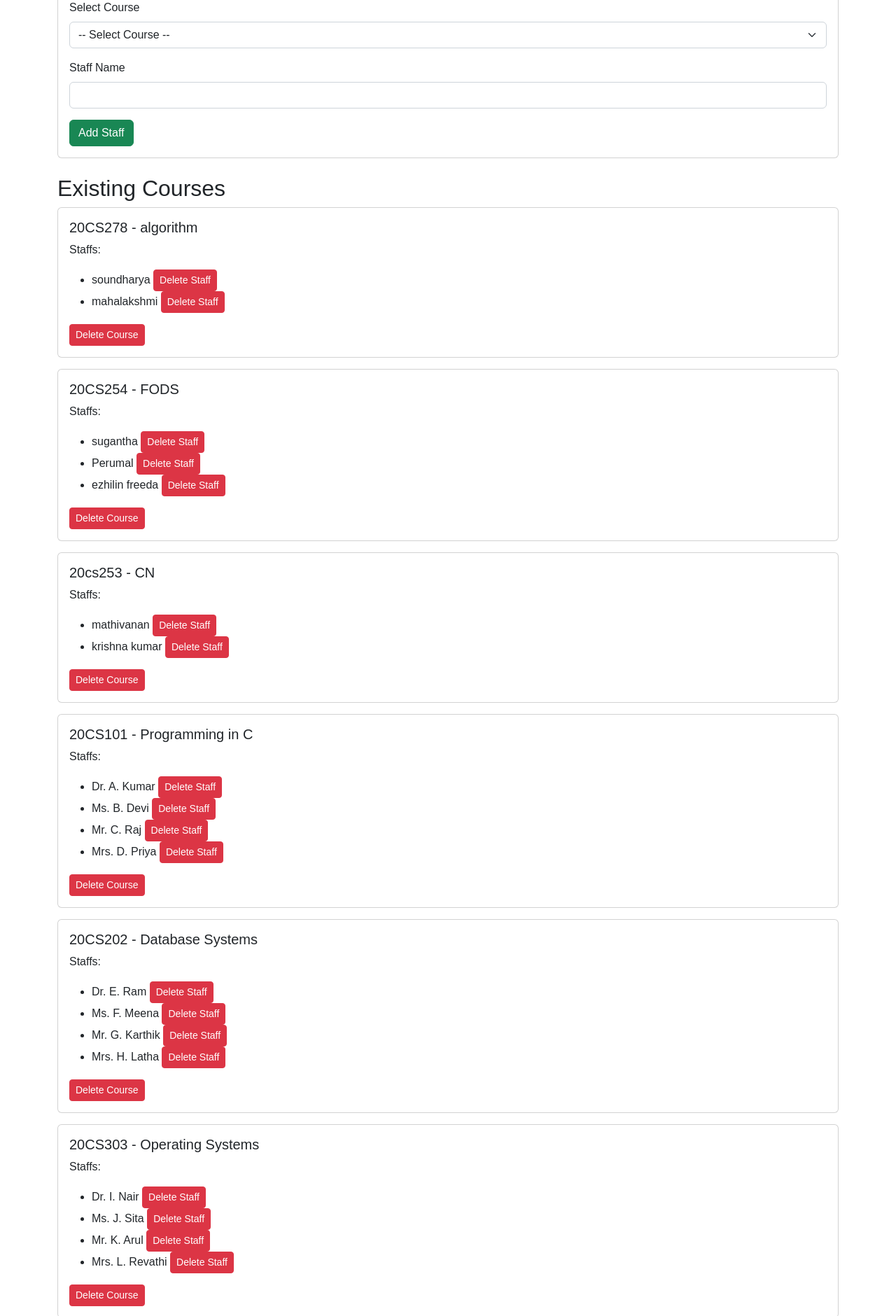
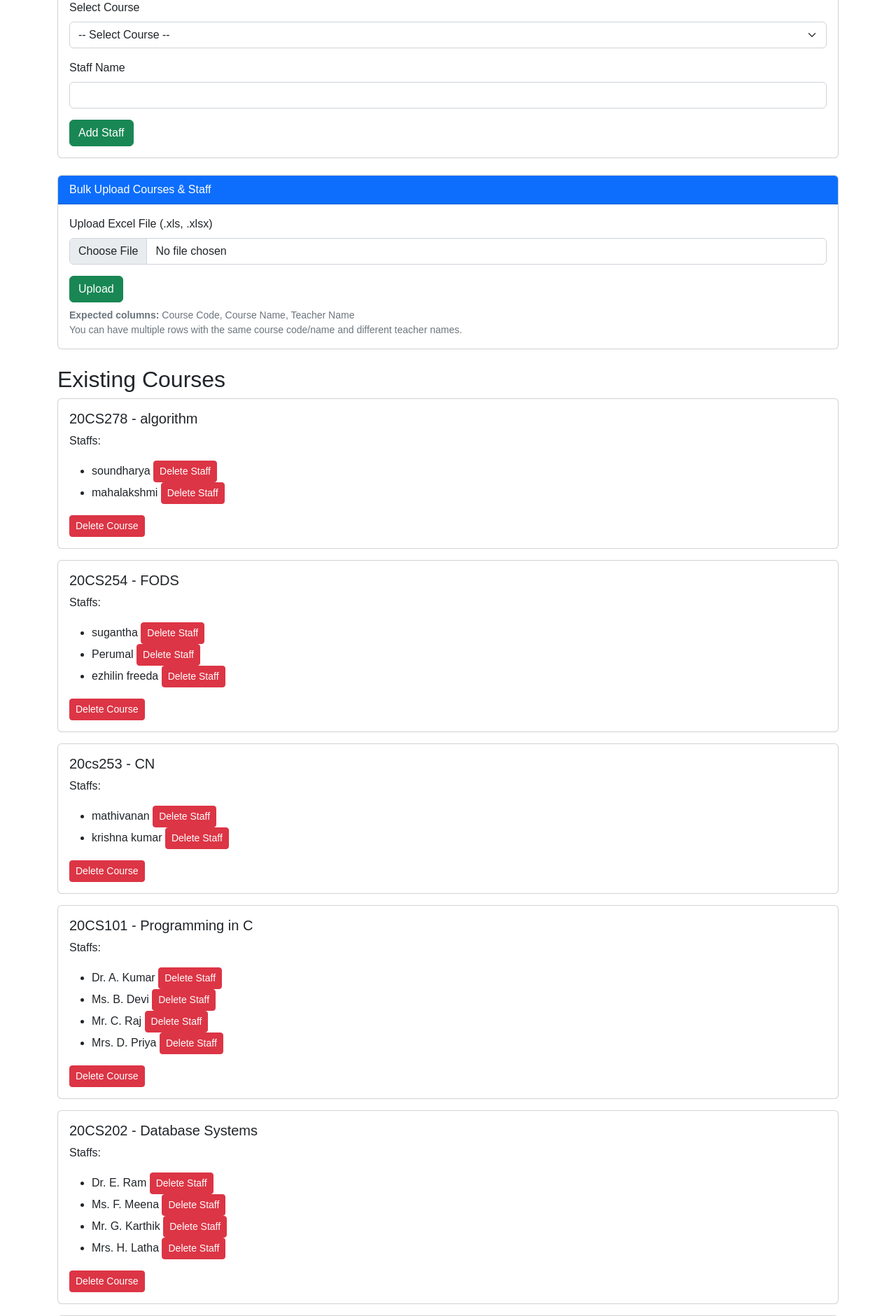
Before and after one commit to SERAN05/CRF, a Flask app: page /admin/courses in a window 1280 px wide. Shown: the part 504-2384 px from the top of the page at 70% size. Run offline with Flask 3, Linux system fonts and the light colour scheme; a user stored in the database is signed in.

Commit message:
added few changes,after this will add result

```diff
--- a/routes/admin_routes.py
+++ b/routes/admin_routes.py
@@ -7,9 +7,13 @@ from werkzeug.security import generate_password_hash, check_password_hash
 from werkzeug.utils import secure_filename
 from sqlalchemy import func, inspect
 from myextensions import db
+from reportlab.lib.pagesizes import letter, landscape
+from reportlab.lib import colors
+from reportlab.platypus import SimpleDocTemplate, Table, TableStyle, Paragraph
+from reportlab.lib.styles import getSampleStyleSheet
 
 from models import User, Student, Event, Course, Staff, Question, FeedbackResponse, QuestionResponse
-from utils.excel_handler import allowed_file, validate_student_excel
+from utils.excel_handler import allowed_file, validate_student_excel, validate_course_staff_excel
 from utils.pdf_generator import generate_pdf_report
 
 admin_bp = Blueprint('admin', __name__, url_prefix='/admin')
@@ -31,8 +35,7 @@ def safe_filter(query_obj):
 
 @admin_bp.route('/login', methods=['GET', 'POST'])
 def login():
-    if current_user.is_authenticated and current_user.is_admin:
-        return redirect(url_for('admin.dashboard'))
+    # Always require credentials, even if already authenticated
     if request.method == 'POST':
         username = request.form.get('username')
         password = request.form.get('password')
@@ -58,19 +61,22 @@ def dashboard():
     if not current_user.is_admin:
         flash('Access denied. You must be an admin to view this page.', 'danger')
         return redirect(url_for('admin.login'))
-    # Use safe_filter so that if is_deleted column is not present, we fall back to all events.
     events = safe_filter(Event.query).all()
     courses = Course.query.all()
     total_students = Student.query.count()
     total_responses = FeedbackResponse.query.count()
     active_event = safe_filter(Event.query.filter_by(is_active=True)).first()
+    event_responses = 0
     completion_rate = 0
+    students = Student.query.order_by(Student.roll_number).all()
+    responded_ids = set([r[0] for r in db.session.query(FeedbackResponse.student_id).filter_by(event_id=active_event.id).distinct().all()]) if active_event else set()
     if total_students > 0 and active_event:
-        event_responses = FeedbackResponse.query.filter_by(event_id=active_event.id).count()
+        event_responses = db.session.query(FeedbackResponse.student_id).filter_by(event_id=active_event.id).distinct().count()
         completion_rate = (event_responses / total_students) * 100
     return render_template('admin/dashboard.html', events=events, courses=courses,
                            total_students=total_students, total_responses=total_responses,
-                           active_event=active_event, completion_rate=completion_rate)
+                           active_event=active_event, completion_rate=completion_rate, event_responses=event_responses,
+                           students=students, responded_ids=responded_ids)
 
 @admin_bp.route('/events', methods=['GET', 'POST'])
 @login_required
@@ -171,10 +177,14 @@ def manage_courses():
             if not course_id or not staff_name:
                 flash('Course and staff name are required', 'danger')
                 return redirect(url_for('admin.manage_courses'))
-            staff = Staff(name=staff_name, course_id=course_id)
-            db.session.add(staff)
-            db.session.commit()
-            flash('Staff added successfully', 'success')
+            staff = Staff.query.get_or_404(course_id)
+            if FeedbackResponse.query.filter_by(course_id=staff.course_id).count() > 0:
+                flash('Cannot add staff to course with existing responses', 'danger')
+            else:
+                staff = Staff(name=staff_name, course_id=staff.course_id)
+                db.session.add(staff)
+                db.session.commit()
+                flash('Staff added successfully', 'success')
         elif action == 'delete_course':
             course_id = request.form.get('course_id')
             course = Course.query.get_or_404(course_id)
@@ -194,6 +204,40 @@ def manage_courses():
                 db.session.delete(staff)
                 db.session.commit()
                 flash('Staff deleted successfully', 'success')
+        elif action == 'upload_courses':
+            if 'file' not in request.files:
+                flash('No file part', 'danger')
+                return redirect(request.url)
+            file = request.files['file']
+            if file.filename == '':
+                flash('No selected file', 'danger')
+                return redirect(request.url)
+            if file and allowed_file(file.filename):
+                try:
+                    success, message, data = validate_course_staff_excel(file)
+                    if not success:
+                        flash(message, 'danger')
+                        return redirect(request.url)
+                    added_courses = 0
+                    added_staff = 0
+                    for course_code, course_name, teacher_name in data:
+                        course = Course.query.filter_by(code=course_code, name=course_name).first()
+                        if not course:
+                            course = Course(code=course_code, name=course_name)
+                            db.session.add(course)
+                            db.session.commit()
+                            added_courses += 1
+                        staff = Staff.query.filter_by(name=teacher_name, course_id=course.id).first()
+                        if not staff:
+                            staff = Staff(name=teacher_name, course_id=course.id)
+                            db.session.add(staff)
+                            db.session.commit()
+                            added_staff += 1
+                    flash(f"{message}. Added {added_courses} new courses and {added_staff} new staff.", 'success')
+                except Exception as e:
+                    flash(f'Error processing file: {str(e)}', 'danger')
+            else:
+                flash('Invalid file type. Please upload an Excel file (.xls, .xlsx)', 'danger')
     courses = Course.query.all()
     return render_template('admin/manage_courses.html', courses=courses)
 
@@ -288,8 +332,11 @@ def results():
     courses = Course.query.all()
     staffs = Staff.query.all()
     questions = Question.query.all()
+    students = Student.query.order_by(Student.roll_number).all()
+    responded_ids = set([r[0] for r in db.session.query(FeedbackResponse.student_id).filter_by(event_id=active_event.id).distinct().all()]) if active_event else set()
     return render_template('admin/results.html', active_event=active_event,
-                           courses=courses, staffs=staffs, questions=questions)
+                           courses=courses, staffs=staffs, questions=questions,
+                           students=students, responded_ids=responded_ids)
 
 @admin_bp.route('/api/results/staff/<int:staff_id>')
 @login_required
@@ -363,3 +410,49 @@ def download_report(staff_id):
     filename = f"report_{staff.course.code}_{staff.name.replace(' ', '_')}_{event.title.replace(' ', '_')}.pdf"
     return send_file(BytesIO(pdf_buffer.getvalue()), mimetype='application/pdf',
                      as_attachment=True, download_name=filename)
+
+@admin_bp.route('/download_student_responses_pdf')
+@login_required
+def download_student_responses_pdf():
+    if not current_user.is_admin:
+        flash('Access denied.', 'danger')
+        return redirect(url_for('admin.dashboard'))
+    try:
+        active_event = Event.query.filter_by(is_active=True, is_deleted=False).first()
+    except Exception:
+        active_event = Event.query.filter_by(is_active=True).first()
+    students = Student.query.order_by(Student.roll_number).all()
+    responded_ids = set([r[0] for r in db.session.query(FeedbackResponse.student_id).filter_by(event_id=active_event.id).distinct().all()]) if active_event else set()
+    # Prepare data for PDF
+    data = [['S.No', 'Roll Number', 'Name', 'Response']]
+    for idx, student in enumerate(students, 1):
+        response = 'Yes' if student.id in responded_ids else 'No'
+        data.append([str(idx), student.roll_number, student.name, response])
+    buffer = BytesIO()
+    doc = SimpleDocTemplate(buffer, pagesize=landscape(letter))
+    style = getSampleStyleSheet()["Normal"]
+    table = Table(data, repeatRows=1)
+    table.setStyle(TableStyle([
+        ('BACKGROUND', (0,0), (-1,0), colors.HexColor('#007bff')),
+        ('TEXTCOLOR', (0,0), (-1,0), colors.white),
+        ('ALIGN', (0,0), (-1,-1), 'CENTER'),
+        ('FONTNAME', (0,0), (-1,0), 'Helvetica-Bold'),
+        ('FONTSIZE', (0,0), (-1,0), 12),
+        ('FONTSIZE', (0,1), (-1,-1), 10),
+        ('ROWBACKGROUNDS', (0,1), (-1,-1), [colors.whitesmoke, colors.lightgrey]),
+        ('GRID', (0,0), (-1,-1), 0.5, colors.grey),
+    ]))
+    event_title = active_event.title if active_event else 'No Event'
+    event_date = active_event.created_at.strftime('%Y-%m-%d') if active_event and active_event.created_at else ''
+    pdf_title = f'Student Response Status - {event_title} ({event_date})'
+    elements = [Paragraph(pdf_title, style), table]
+    doc.build(elements)
+    buffer.seek(0)
+    return send_file(buffer, mimetype='application/pdf', as_attachment=True, download_name='student_responses.pdf')
+
+# Route to force logout (for use when leaving admin area)
+@admin_bp.route('/force_logout')
+def force_logout():
+    logout_user()
+    flash("Session ended. Please log in again to access the admin panel.", "info")
+    return redirect(url_for('index'))
--- a/templates/admin/manage_courses.html
+++ b/templates/admin/manage_courses.html
@@ -71,6 +71,25 @@
     </div>
   </div>
 
+  <!-- Bulk Upload Courses & Staff -->
+  <div class="card mb-4">
+    <div class="card-header bg-primary text-white">Bulk Upload Courses & Staff</div>
+    <div class="card-body">
+      <form action="{{ url_for('admin.manage_courses') }}" method="post" enctype="multipart/form-data">
+        <input type="hidden" name="action" value="upload_courses">
+        <div class="mb-3">
+          <label for="file" class="form-label">Upload Excel File (.xls, .xlsx)</label>
+          <input type="file" name="file" id="file" class="form-control" accept=".xls,.xlsx" required>
+        </div>
+        <button type="submit" class="btn btn-success">Upload</button>
+      </form>
+      <div class="form-text mt-2">
+        <b>Expected columns:</b> Course Code, Course Name, Teacher Name<br>
+        You can have multiple rows with the same course code/name and different teacher names.
+      </div>
+    </div>
+  </div>
+
   <!-- Existing Courses & Staffs -->
   <h2>Existing Courses</h2>
   {% if courses %}
--- a/templates/base.html
+++ b/templates/base.html
@@ -91,5 +91,16 @@
   <script src="https://cdn.jsdelivr.net/npm/bootstrap@5.2.3/dist/js/bootstrap.bundle.min.js"></script>
   <script src="https://cdnjs.cloudflare.com/ajax/libs/chart.js/3.9.1/chart.min.js"></script>
   {% block scripts %}{% endblock %}
+  <script>
+  // If the user is on an /admin page, force logout when leaving admin area
+  if (window.location.pathname.startsWith('/admin')) {
+    window.addEventListener('beforeunload', function(event) {
+      // Only trigger if navigating away from admin pages
+      if (!window.location.pathname.startsWith('/admin')) {
+        navigator.sendBeacon('/admin/force_logout');
+      }
+    });
+  }
+  </script>
 </body>
 </html>
```
Also changed, not shown: templates/admin/base.html (added, +12 -0 lines), templates/admin/dashboard.html (+51 -1 lines), utils/excel_handler.py (+40 -0 lines), instance/course_feedback.db.
